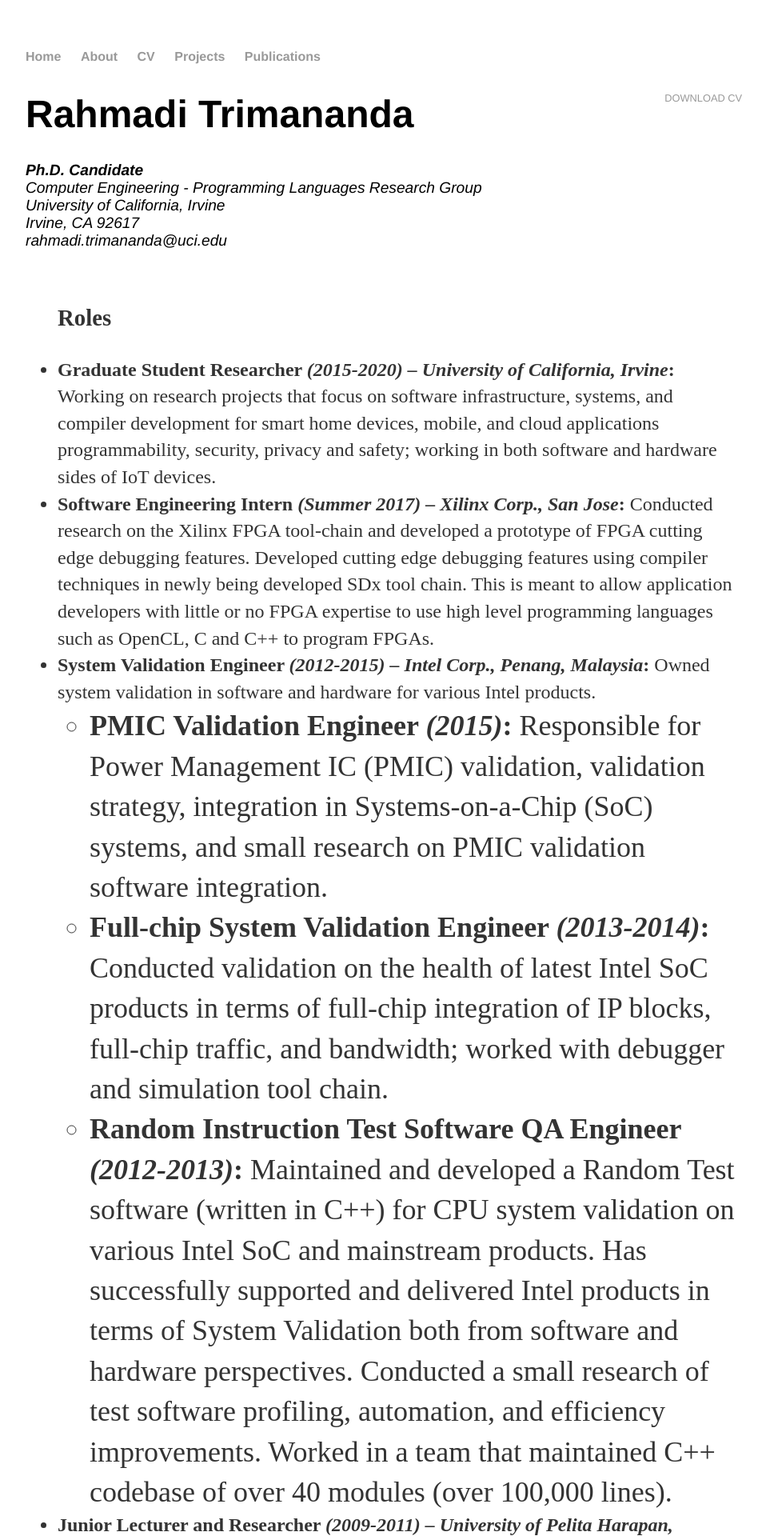
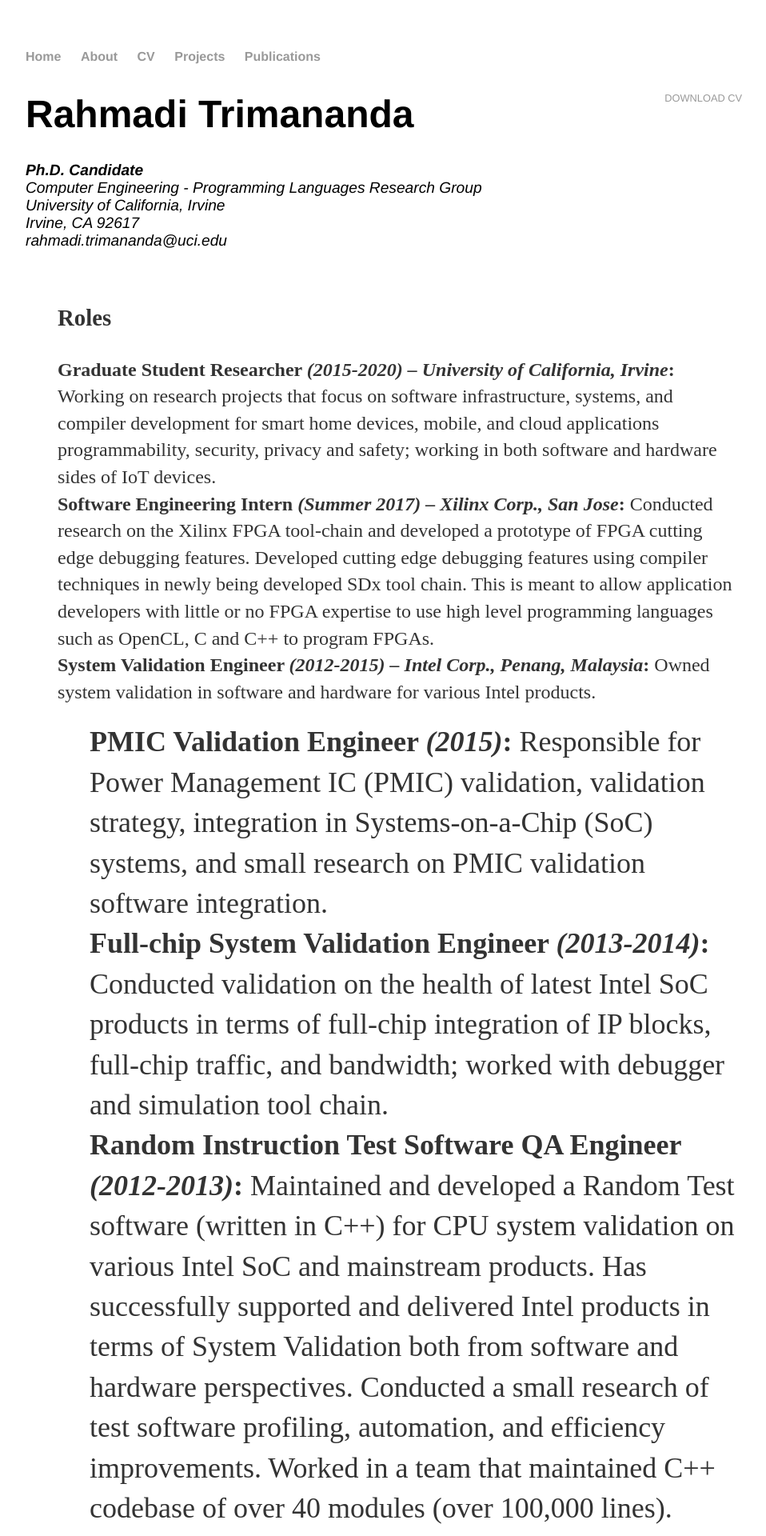
Before and after one commit to rtrimana/rahmaditrimananda.github.io, a Jekyll site: the page built from cv/index.html, in a window 1280 px wide. Shown: the top 1920 px of the page at 80% size, without its empty margins (160-1118 px from the left). Built offline with Jekyll 4.4.1, drawn with Linux system fonts in a browser that asks for light colours.

Commit message:
Update index.html

```diff
--- a/cv/index.html
+++ b/cv/index.html
@@ -17,26 +17,26 @@
 					<br>
 					<br>
 
-		<ul class="roles">
+		<ul class="posts">
 			<p><strong>Roles</strong></p>
 			<li><strong>Graduate Student Researcher <em>(2015-2020) – University of California, Irvine</em>:</strong> Working on research projects that focus on software infrastructure, systems, and compiler development for smart home devices, mobile, and cloud applications programmability, security, privacy and safety; working in both software and hardware sides of IoT devices.</li>
 			<li><strong>Software Engineering Intern <em>(Summer 2017) – Xilinx Corp., San Jose</em>:</strong> Conducted research on the Xilinx FPGA tool-chain and developed a prototype of FPGA cutting edge debugging features. Developed cutting edge debugging features using compiler techniques in newly being developed SDx tool chain. This is meant to allow application developers with little or no FPGA expertise to use high level programming languages such as OpenCL, C and C++ to program FPGAs.</li>
 			<li><strong>System Validation Engineer <em>(2012-2015) – Intel Corp., Penang, Malaysia</em>:</strong> Owned system validation in software and hardware for various Intel products.</li>
-			<ul class="roles">
+			<ul class="posts">
 				<li><strong>PMIC Validation Engineer <em>(2015)</em>:</strong> Responsible for Power Management IC (PMIC) validation, validation strategy, integration in Systems-on-a-Chip (SoC) systems, and small research on PMIC validation software integration.</li>
 				<li><strong>Full-chip System Validation Engineer <em>(2013-2014)</em>:</strong> Conducted validation on the health of latest Intel SoC products in terms of full-chip integration of IP blocks, full-chip traffic, and bandwidth; worked with debugger and simulation tool chain.</li>
 				<li><strong>Random Instruction Test Software QA Engineer <em>(2012-2013)</em>:</strong> Maintained and developed a Random Test software (written in C++) for CPU system validation on various Intel SoC and mainstream products. Has successfully supported and delivered Intel products in terms of System Validation both from software and hardware perspectives. Conducted a small research of test software profiling, automation, and efficiency improvements. Worked in a team that maintained C++ codebase of over 40 modules (over 100,000 lines).</li>
 				</ul>
 			<li><strong>Junior Lecturer and Researcher <em>(2009-2011) – University of Pelita Harapan, Jakarta, Indonesia</em>:</strong> Taught students and conducted small-scale research (built a complete automation software/hardware system for garment printing using Gutenprint—a Linux C printer driver).</li>
-			<ul class="roles"><font size="5em">
+			<ul class="posts"><font size="5em"><line height="1.5">
 				<li><strong>Manager of Microsoft Innovation Center at UPH:</strong> Led and managed Microsoft Innovation Center at UPH that was established in a collaboration with Microsoft Corporation.</li>
-				</font></ul>
+				</line></font></ul>
 			<li><strong>RTL/System Programmer at Megaframe Project <em>(2008-2009) – TU Delft, Netherlands</em>:</strong> Worked on <a href="http://www.megaframe.eu/">Megaframe project</a> for master’s final project in Delft Technological University with Prof. Edoardo Charbon. This project was a research initiative in low-cost techniques for single photon counting that involves a consortium of top European research universities and institutes, e.g. EPFL, University of Edinburgh, Delft University of Technology, and ST Microelectronics.</li>
 			<li><strong>Graduate Intern Researcher <em>(Summer 2008) – TNO, Delft, Netherlands</em>:</strong> A short research internship program that was conducted in TNO, a Dutch research company. The research was about optimizing power management of wireless sensor network as a low-power embedded system.</li>
 			<li><strong>Programmer <em>(2006-2007) – University of Pelita Harapan, Jakarta, Indonesia</em>:</strong> Developed multiple software and hardware applications mainly used in the campus library.</li>
 			</ul>
 
-		<ul class="awards">
+		<ul class="posts">
 			<p><strong>Awards</strong></p>
 			<li>Broadcom Foundation Fellowship Award (2016)</li>
 			<li>UC Irvine EECS Department Fellowship Award (2015)</li>
@@ -47,7 +47,7 @@
 			<li>UPH Undergraduate Scholarship Award (2002)</li>
 			</ul>
 
-		<ul class="references">
+		<ul class="posts">
 			<p><strong>Professional References</strong></p>
 			<p><strong><em>Academia</em></strong></p>
 			<li><a href="http://plrg.eecs.uci.edu/" target="_blank">Dr. Brian C. Demsky</a>, <em>Ph.D. advisor</em>.</li>
```
